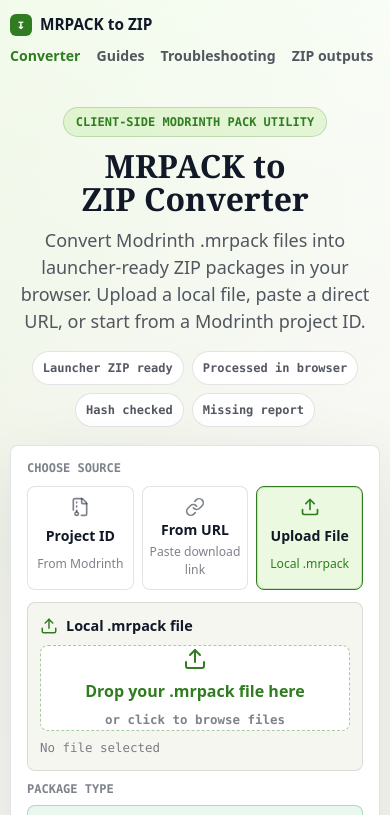
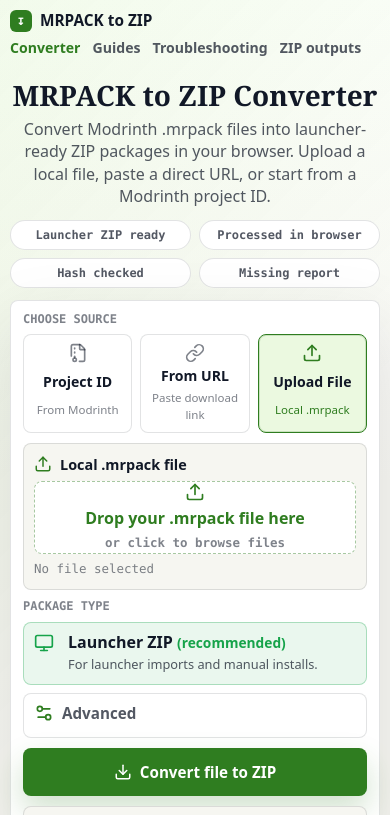
Before and after one commit to xiaofei512/mrpack-to-zip, a website built with Vite: page index.html in a window 390 px wide. Shown: the top 815 px of the page. Built offline with nearby package versions, Linux system fonts and the light colour scheme.

Commit message:
style(responsive): 移动端样式微调优化
调整移动端下站点头部、导航、内容面板等组件的间距、内边距与字体尺寸，新增导航横向滚动适配、信任栏网格布局，优化各类卡片与表单控件的展示效果

```diff
--- a/src/style.css
+++ b/src/style.css
@@ -997,9 +997,9 @@ details p {
   .site-header {
     align-items: flex-start;
     flex-direction: column;
-    gap: 12px;
+    gap: 8px;
     width: min(100% - 20px, 480px);
-    padding-top: 14px;
+    padding-top: 10px;
   }
 
   .site-footer {
@@ -1009,25 +1009,55 @@ details p {
 
   .site-nav {
     justify-content: flex-start;
+    flex-wrap: nowrap;
+    gap: 12px;
+    width: 100%;
+    overflow-x: auto;
+    scrollbar-width: none;
+  }
+
+  .site-nav::-webkit-scrollbar {
+    display: none;
   }
 
   .shell {
     width: min(100% - 20px, 480px);
-    padding-top: 10px;
+    padding-top: 0;
     padding-bottom: 40px;
   }
 
   .hero-panel {
-    gap: 18px;
-    padding: 24px 0 20px;
+    gap: 12px;
+    padding: 16px 0;
   }
 
   .hero-copy {
-    gap: 12px;
+    gap: 8px;
+  }
+
+  .eyebrow {
+    display: none;
   }
 
   h1 {
-    font-size: 2rem;
+    font-size: 1.75rem;
+  }
+
+  .lede {
+    font-size: 1rem;
+    line-height: 1.4;
+  }
+
+  .trust-strip {
+    display: grid;
+    grid-template-columns: repeat(2, minmax(0, 1fr));
+    width: 100%;
+    max-width: 100%;
+  }
+
+  .trust-strip span {
+    padding: 5px 4px;
+    text-align: center;
   }
 
   h2,
@@ -1037,11 +1067,15 @@ details p {
 
   .tool-panel,
   .content-band {
-    padding: 16px;
+    padding: 12px;
   }
 
   .tool-panel {
-    gap: 12px;
+    gap: 10px;
+  }
+
+  .tool-section {
+    gap: 8px;
   }
 
   .source-grid {
@@ -1052,8 +1086,8 @@ details p {
     grid-template-columns: 1fr;
     justify-items: center;
     gap: 5px;
-    min-height: 84px;
-    padding: 10px 6px;
+    min-height: 72px;
+    padding: 8px 4px;
     text-align: center;
   }
 
@@ -1068,11 +1102,34 @@ details p {
   }
 
   .source-card small {
-    font-size: 0.76rem;
+    font-size: 0.72rem;
+  }
+
+  .field-block {
+    gap: 6px;
+    padding: 10px;
   }
 
   .file-picker-button {
-    min-height: 86px;
+    gap: 4px;
+    min-height: 64px;
+  }
+
+  .file-picker-button svg {
+    width: 20px;
+    height: 20px;
+  }
+
+  .default-package {
+    padding: 10px;
+  }
+
+  .default-package small {
+    font-size: 0.8rem;
+  }
+
+  .advanced-options {
+    padding: 8px 10px;
   }
 
   .guide-steps li {
```
